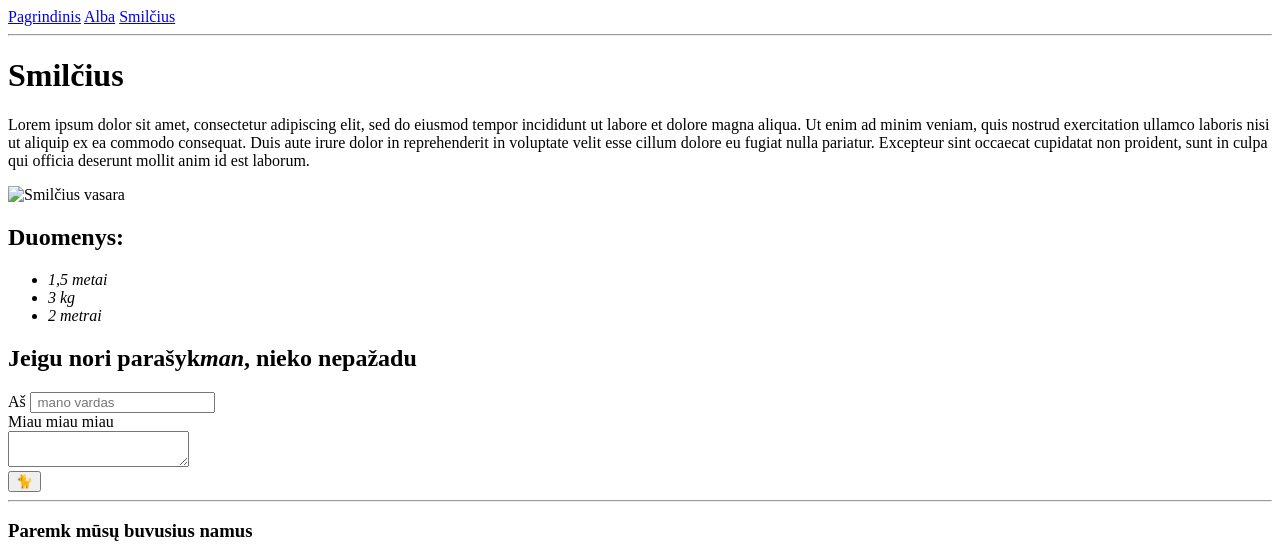
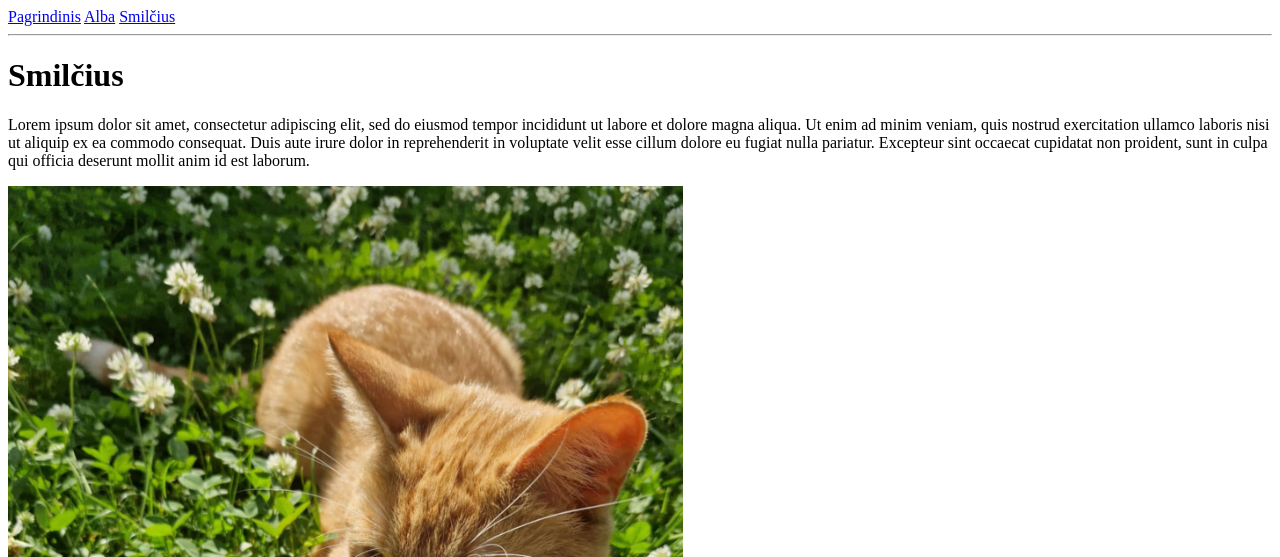
Before and after one commit to Vktorija/AS-HTML, a plain HTML site: page Smilcius.html in a window 1280 px wide. Shown: the top 557 px of the page. Drawn offline with Linux system fonts and the light colour scheme.

Commit message:
Update Smilcius.html

```diff
--- a/Smilcius.html
+++ b/Smilcius.html
@@ -20,7 +20,7 @@
 
     <p>Lorem ipsum dolor sit amet, consectetur adipiscing elit, sed do eiusmod tempor incididunt ut labore et dolore magna aliqua. Ut enim ad minim veniam, quis nostrud exercitation ullamco laboris nisi ut aliquip ex ea commodo consequat. Duis aute irure dolor in reprehenderit in voluptate velit esse cillum dolore eu fugiat nulla pariatur. Excepteur sint occaecat cupidatat non proident, sunt in culpa qui officia deserunt mollit anim id est laborum.</p>
 
-    <img src="89edf378-97a5-4def-97cc-3abc3ca94faa.jfif" alt="Smilčius vasara" height="900">
+    <img src="images/89edf378-97a5-4def-97cc-3abc3ca94faa.jfif" alt="Smilčius vasara" height="900">
 
 </main>
 
```
